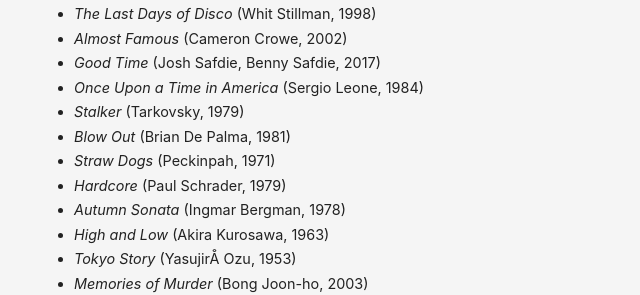
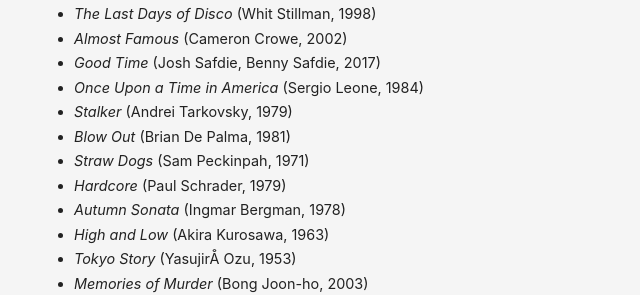
Before and after one commit to danschlz/danschulz.github.io, a Jekyll site: the page built from movies.md, in a window 1280 px wide. Shown: the part 340-635 px from the top of the page, without its empty margins (306-946 px from the left). Built offline with Jekyll 4.4.1, drawn with Linux system fonts in a browser that asks for light colours.

Commit message:
Update movies.md

```diff
--- a/movies.md
+++ b/movies.md
@@ -20,9 +20,9 @@ Movies I recommend.
 * _Almost Famous_ (Cameron Crowe, 2002)
 * _Good Time_ (Josh Safdie, Benny Safdie, 2017)
 * _Once Upon a Time in America_ (Sergio Leone, 1984)
-* _Stalker_ (Tarkovsky, 1979)
+* _Stalker_ (Andrei Tarkovsky, 1979)
 * _Blow Out_ (Brian De Palma, 1981)
-* _Straw Dogs_ (Peckinpah, 1971)
+* _Straw Dogs_ (Sam Peckinpah, 1971)
 * _Hardcore_ (Paul Schrader, 1979)
 * _Autumn Sonata_ (Ingmar Bergman, 1978)
 * _High and Low_ (Akira Kurosawa, 1963)
```
